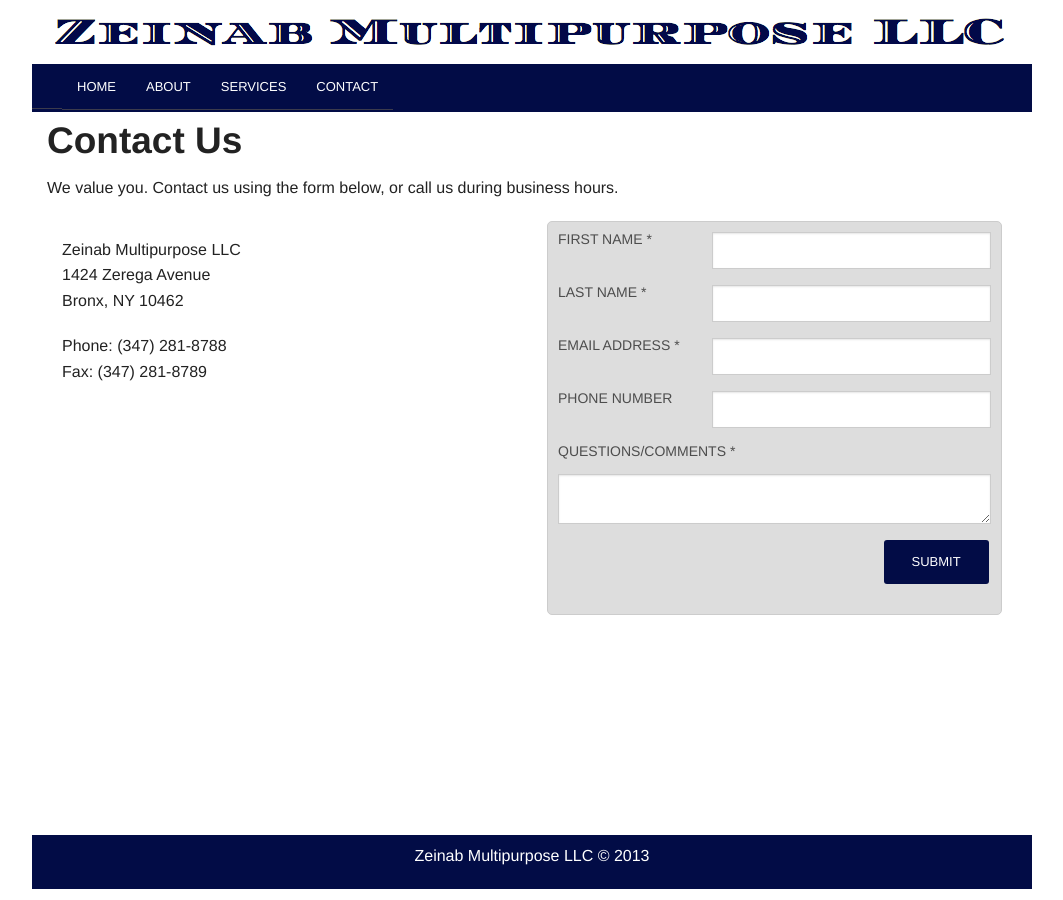
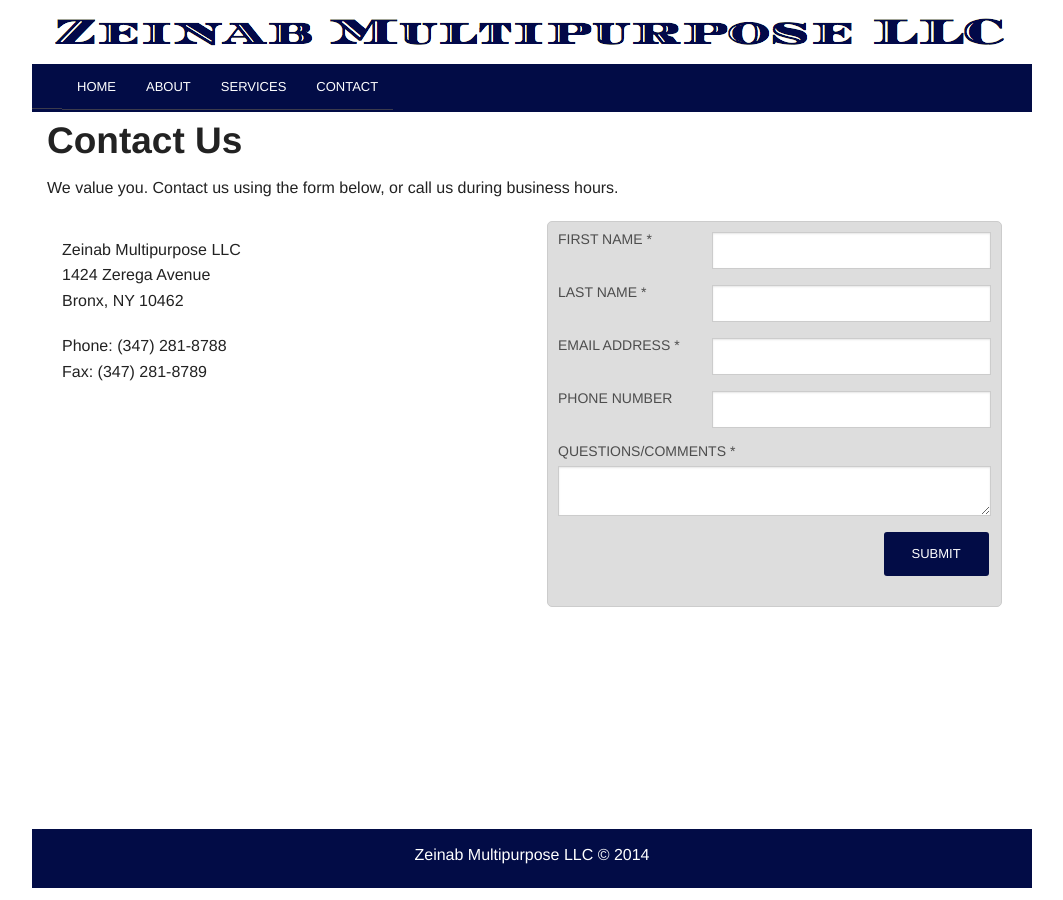
Before and after one commit to skyfaerie/zeinab, a Jekyll site: the page built from contact.html, in a window 1280 px wide. Shown: the whole page, without its empty margins (108-1171 px from the left). Built offline with Jekyll 4.4.1, drawn with Linux system fonts in a browser that asks for light colours; some web fonts are replaced.

Commit message:
footer tweaks; google form custom msg

```diff
--- a/_includes/footer.html
+++ b/_includes/footer.html
@@ -1,7 +1,7 @@
 <div class="row footer">
   <div class="large-12 columns">
 		<footer>
-			<p>Zeinab Multipurpose LLC &copy; 2013</p>
+			<p>Zeinab Multipurpose LLC &copy; 2014</p>
 		</footer>
 	</div>
 </div>
--- a/contact.html
+++ b/contact.html
@@ -33,25 +33,32 @@
 
   <!-- main second column -->
   <div class="medium-7 large-6 columns">
+    <div id="thanks">Thank you for contacting us. We will respond to you as soon as possible. </div>
 
-  	<form class="contact-form" action="https://docs.google.com/forms/d/1LFTfsRnj9FvQPMp8B8RcpxuAwLJybcKySd6c31ELefo/formResponse" method="POST" id="ss-form" target="_self" onsubmit="">
-			<!-- <ol style="padding-left: 0"> -->
+    <form class="contact-form" action="https://docs.google.com/forms/d/18kx_-IE3Sp27R_Tj2G1eFuUIXOXJ_GuHx0tJ1_O_-WE/formResponse" method="post" target="hidden_iframe" onsubmit="submitted=true;">
+
+  		<script type="text/javascript">var submitted=false;</script>
+   		<iframe name="hidden_iframe" id="hidden_iframe" style="display:none;"
+   			onload="if(submitted) {
+   								$('#thanks').show();
+   								return true;
+   							}">
+   		</iframe>
 
 			<div class="ss-form-question errorbox-good row">
 				<div dir="ltr" class="ss-item ss-item-required ss-text">
 					<div class="ss-form-entry">
-							<label aria-hidden="true" class="ss-q-item-label medium-4 columns" for="entry_1518322646">
+						<label aria-hidden="true" class="ss-q-item-label medium-4 columns" for="entry_1818823801">
 							<div class="ss-q-title">FIRST NAME *
 								<label for="itemView.getDomIdToLabel()" aria-label="(Required field)"></label>
-									<!-- <span class="ss-required-asterisk">*</span> -->
 							</div>
 							<div class="ss-q-help ss-secondary-text" dir="ltr"></div>
 						</label>
 						<div class="medium-8 columns">
-								<input type="text" name="entry.1518322646" value="" class="ss-q-short" id="entry_1518322646" dir="auto" aria-label="First Name   " aria-required="true" required="" title="">
+							<input type="text" name="entry.1818823801" value="" class="ss-q-short" id="entry_1818823801" dir="auto" aria-label="FIRST NAME  " aria-required="true" required="" title="">
+							<div class="error-message"></div>
+							<div class="required-message"></div>
 						</div>
-							<div class="error-message"></div>
-							<!-- <div class="required-message">This is a required question</div> -->
 					</div>
 				</div>
 			</div>
@@ -59,18 +66,17 @@
 			<div class="ss-form-question errorbox-good row">
 				<div dir="ltr" class="ss-item ss-item-required ss-text">
 					<div class="ss-form-entry">
-							<label aria-hidden="true" class="ss-q-item-label medium-4 columns" for="entry_494759501">
+						<label aria-hidden="true" class="ss-q-item-label medium-4 columns" for="entry_407177501">
 							<div class="ss-q-title">LAST NAME *
 								<label for="itemView.getDomIdToLabel()" aria-label="(Required field)"></label>
-									<!-- <span class="ss-required-asterisk">*</span> -->
 							</div>
 							<div class="ss-q-help ss-secondary-text" dir="ltr"></div>
 						</label>
 						<div class="medium-8 columns">
-								<input type="text" name="entry.494759501" value="" class="ss-q-short" id="entry_494759501" dir="auto" aria-label="Last Name   " aria-required="true" required="" title="">
+							<input type="text" name="entry.407177501" value="" class="ss-q-short" id="entry_407177501" dir="auto" aria-label="LAST NAME  " aria-required="true" required="" title="">
+							<div class="error-message"></div>
+							<div class="required-message"></div>
 						</div>
-							<div class="error-message"></div>
-							<!-- <div class="required-message">This is a required question</div> -->
 					</div>
 				</div>
 			</div>
@@ -78,18 +84,17 @@
 			<div class="ss-form-question errorbox-good row">
 				<div dir="ltr" class="ss-item ss-item-required ss-text">
 					<div class="ss-form-entry">
-							<label aria-hidden="true" class="ss-q-item-label medium-4 columns" for="entry_936422549">
-								<div class="ss-q-title ">EMAIL ADDRESS *
+						<label aria-hidden="true" class="ss-q-item-label medium-4 columns" for="entry_1216411256">
+							<div class="ss-q-title">EMAIL ADDRESS *
 								<label for="itemView.getDomIdToLabel()" aria-label="(Required field)"></label>
-									<!-- <span class="ss-required-asterisk">*</span> -->
 							</div>
 							<div class="ss-q-help ss-secondary-text" dir="ltr"></div>
 						</label>
 						<div class="medium-8 columns">
-								<input type="email" name="entry.936422549" value="" class="ss-q-short" id="entry_936422549" dir="auto" aria-label="Email Address  Must be a valid email address" aria-required="true" required="" title="Must be a valid email address">
+							<input type="email" name="entry.1216411256" value="" class="ss-q-short" id="entry_1216411256" dir="auto" aria-label="EMAIL ADDRESS  Must be a valid email address" aria-required="true" required="" title="Must be a valid email address">
+							<div class="error-message"></div>
+							<div class="required-message"></div>
 						</div>
-							<div class="error-message"><!-- Must be a valid email address --></div>
-							<!-- <div class="required-message">This is a required question</div> -->
 					</div>
 				</div>
 			</div>
@@ -97,43 +102,39 @@
 			<div class="ss-form-question errorbox-good row">
 				<div dir="ltr" class="ss-item  ss-text">
 					<div class="ss-form-entry">
-							<label aria-hidden="true" class="ss-q-item-label medium-4 columns" for="entry_17210798">
+						<label aria-hidden="true" class="ss-q-item-label medium-4 columns" for="entry_3558818">
 							<div class="ss-q-title">PHONE NUMBER
 							</div>
 							<div class="ss-q-help ss-secondary-text" dir="ltr"></div>
 						</label>
 						<div class="medium-8 columns">
-								<input type="text" name="entry.17210798" value="" class="ss-q-short" id="entry_17210798" dir="auto" aria-label="Phone Number  " title="">
+							<input type="text" name="entry.3558818" value="" class="ss-q-short" id="entry_3558818" dir="auto" aria-label="PHONE NUMBER  " title="">
 						</div>
-							<div class="error-message"></div>
-							<!-- <div class="required-message">This is a required question</div> -->
 					</div>
 				</div>
 			</div>
 
-				<div class="ss-form-question errorbox-good row">
-					<div dir="ltr" class="ss-item ss-item-required ss-paragraph-text">
+			<div class="ss-form-question errorbox-good">
+				<div dir="ltr" class="ss-item ss-item-required ss-text">
 					<div class="ss-form-entry">
-							<label aria-hidden="true" class="ss-q-item-label small-12 columns" for="entry_2022610281">
+						<label aria-hidden="true" class="ss-q-item-label" for="entry_1426519495">
 							<div class="ss-q-title">QUESTIONS/COMMENTS *
 								<label for="itemView.getDomIdToLabel()" aria-label="(Required field)"></label>
-									<!-- <span class="ss-required-asterisk">*</span> -->
 							</div>
 							<div class="ss-q-help ss-secondary-text" dir="ltr"></div>
 						</label>
-							<div class="small-12 columns">
-								<textarea name="entry.2022610281" rows="8" cols="0" class="ss-q-long" id="entry_2022610281" dir="auto" aria-label="Questions/Comments  " aria-required="true" required=""></textarea>
-							</div>
+						<textarea name="entry.1426519495" rows="8" cols="0" class="ss-q-long required" id="entry_1426519495" dir="auto" aria-label="QUESTIONS/COMMENTS  " aria-required="true" required=""></textarea>
 						<div class="error-message"></div>
-							<!-- <div class="required-message">This is a required question</div> -->
+						<div class="required-message"></div>
 					</div>
 				</div>
 			</div>
 
 			<div class="row">
-					<input type="hidden" name="draftResponse" value="[,,&quot;333240652280517280&quot;]">
+				<input type="hidden" name="draftResponse" value="[,,&quot;-5014038400101294191&quot;]">
 				<input type="hidden" name="pageHistory" value="0">
-					<input type="hidden" name="fbzx" value="333240652280517280">
+				<input type="hidden" name="fromEmail" value="false">
+				<input type="hidden" name="fbzx" value="-5014038400101294191">
 			</div>
 
 			<div class="row">
--- a/scss/app.scss
+++ b/scss/app.scss
@@ -73,8 +73,9 @@
 
 .footer {
 	margin-top: 1em;
-	padding-top: 0.5em;
+	padding-top: 1.333em;
 	background: #020C46;
+	font-size: 10px;
 }
 
 footer {
@@ -116,7 +117,7 @@
 }
 
 #thanks{
-	display:none;
+	display: none;
 	margin-left: 1em;
 	padding: 0.5em 0em 1em 0em;
 	font-style: italic;
```
Also changed, not shown: stylesheets/app.css. Lines whose indentation alone changed are shown as unchanged.
